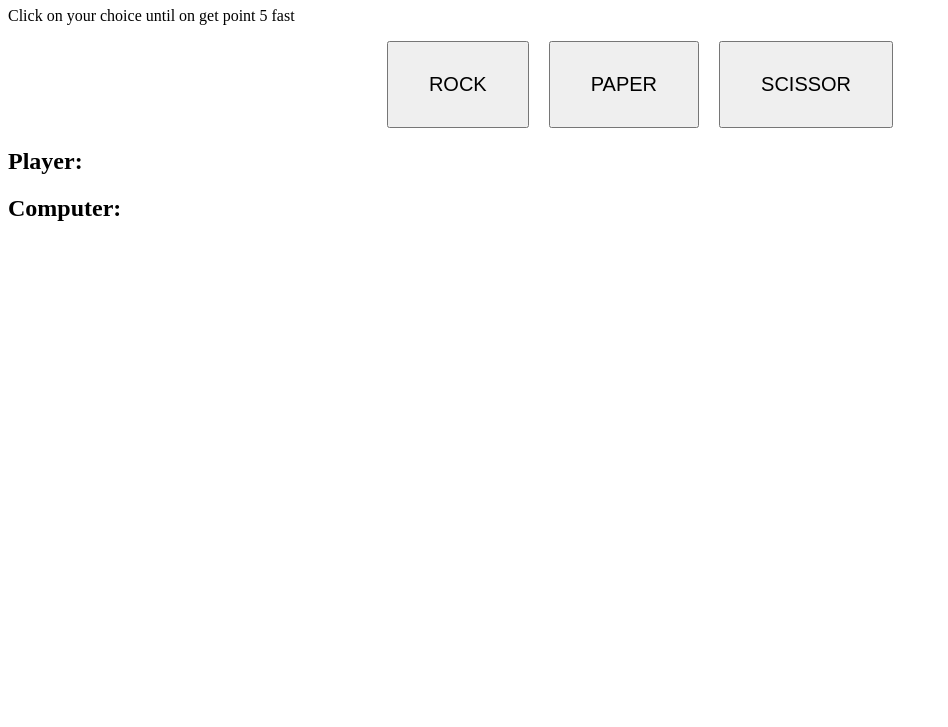
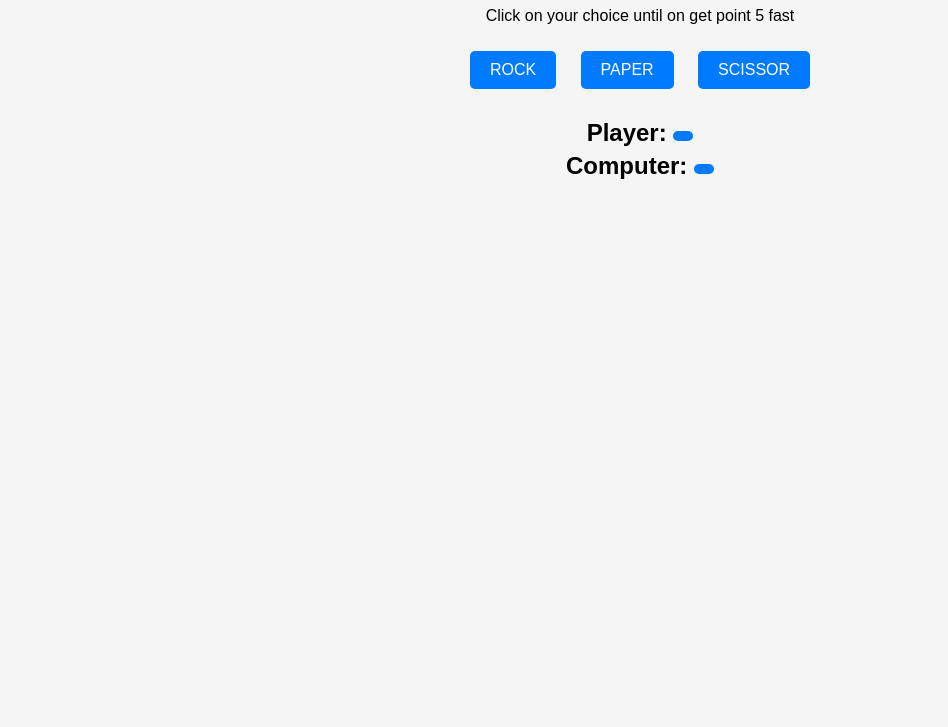
Before and after one commit to reduanmasud/odin-rock-paper-scissor, a plain HTML site: page index.html in a window 1280 px wide. Shown: the part 73-800 px from the top of the page, without its empty margins (0-948 px from the left). Drawn offline with Linux system fonts and the light colour scheme.

Commit message:
added some css styling to make is appealing

```diff
--- a/style.css
+++ b/style.css
@@ -1,16 +1,62 @@
-/* * {
-    outline: 1px red solid;
-} */
+body {
+    font-family: Arial, sans-serif;
+    text-align: center;
+    background-color: #f5f5f5;
+    margin: 0;
+    padding: 0;
+}
 
-#playerChoice {
+h1 {
+    color: #333;
+}
+
+.container {
     display: flex;
-    flex-wrap: nowrap;
     justify-content: center;
     align-items: center;
+    height: 100vh;
 }
 
-#playerChoice > button {
-    padding: 30px 40px;
-    margin: 0px 10px;
-    font-size: 20px;
+.game {
+    display: flex;
+    flex-direction: column;
+    align-items: center;
+    border: 2px solid #333;
+    padding: 20px;
+    border-radius: 10px;
+    background-color: #fff;
+    box-shadow: 0 4px 8px rgba(0, 0, 0, 0.1);
 }
+
+button {
+    padding: 10px 20px;
+    margin: 10px;
+    font-size: 16px;
+    border: none;
+    border-radius: 5px;
+    cursor: pointer;
+    background-color: #007bff;
+    color: #fff;
+    transition: background-color 0.3s ease;
+}
+
+button:hover {
+    background-color: #0056b3;
+}
+
+#score {
+    margin-top: 20px;
+}
+
+#score h2 {
+    margin: 5px;
+}
+
+#player,
+#computer {
+    display: inline-block;
+    padding: 5px 10px;
+    background-color: #007bff;
+    color: #fff;
+    border-radius: 5px;
+}
```
